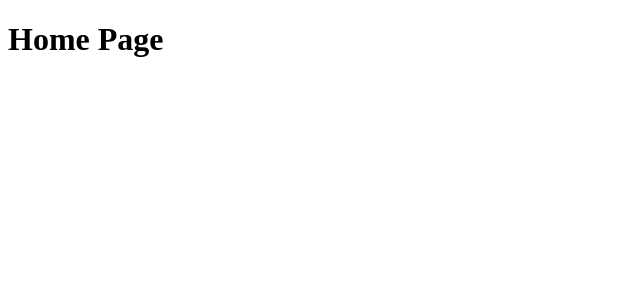
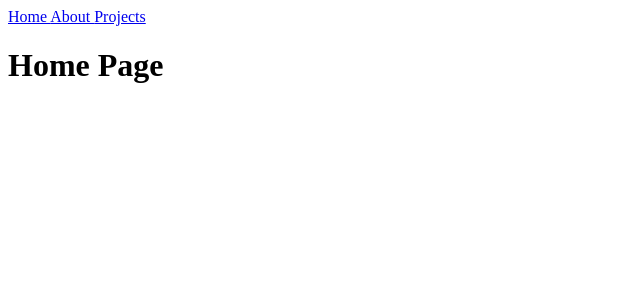
Before and after one commit to Christian-Silviu/personal-website, a React (Vite) app: page / in a window 1280 px wide. Shown: the top 300 px of the page, without its empty margins (0-640 px from the left). Built offline with nearby package versions, Linux system fonts and the light colour scheme.

Commit message:
Nav component, links to all the pages

```diff
--- a/src/App.tsx
+++ b/src/App.tsx
@@ -2,15 +2,19 @@
 import Home from "./pages/Home"
 import About from "./pages/About"
 import Projects from "./pages/Projects"
+import Nav from "./components/Nav"
 
 
 function App() {
   return (
-    <Routes>
-      <Route path="/" element={<Home />} />
-      <Route path="/about" element={<About />} />
-      <Route path="/projects" element={<Projects />} />
-    </Routes>
+    <div>
+      <Nav />
+      <Routes>
+        <Route path="/" element={<Home />} />
+        <Route path="/about" element={<About />} />
+        <Route path="/projects" element={<Projects />} />
+      </Routes>
+    </div>
   )
 }
 
--- /dev/null
+++ b/src/components/Nav.tsx
@@ -0,0 +1,11 @@
+import { Link } from "react-router-dom"
+
+export default function Nav() {
+  return (
+    <nav>
+      <Link to="/">Home </Link>
+      <Link to="/about">About </Link>
+      <Link to="/projects">Projects </Link>
+    </nav>
+  )
+}
```
